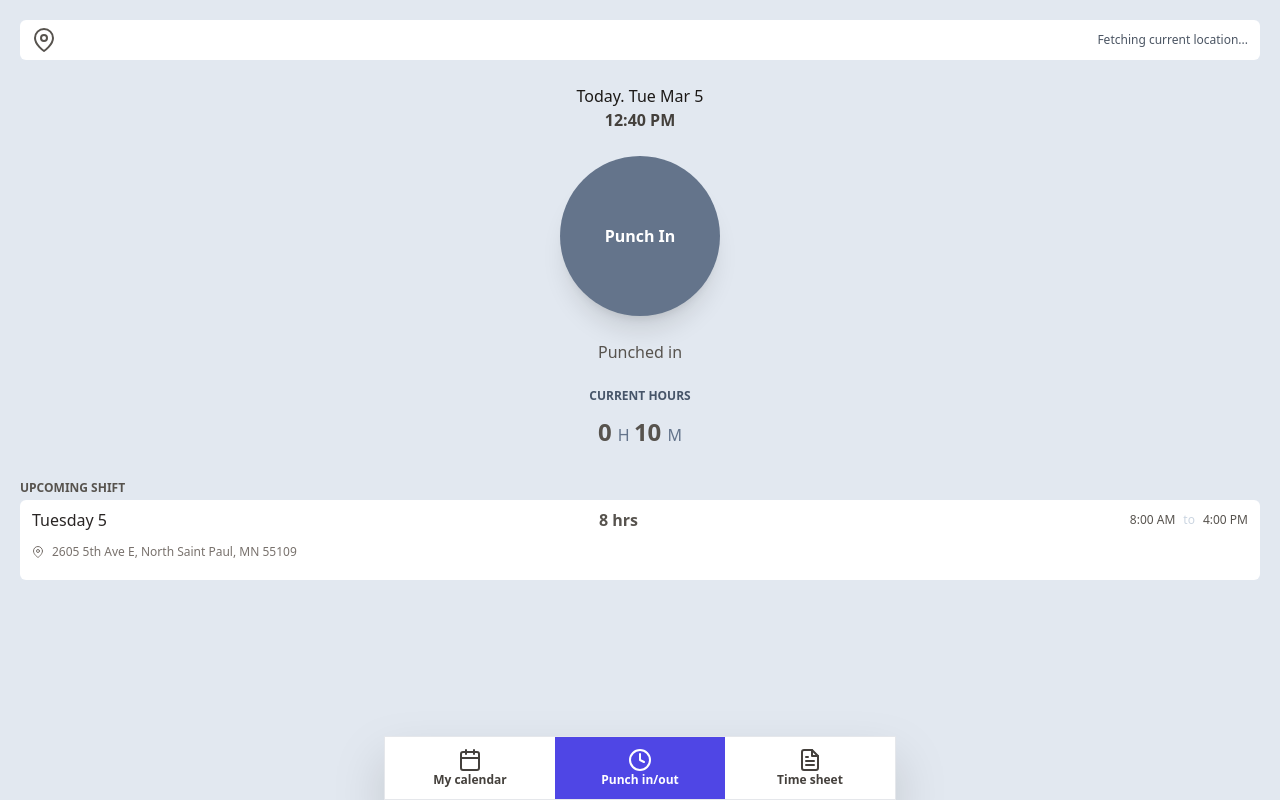
After one commit to sir-guevara/punchin, a Django app: template punchin/core/templates/staff/clock.html in a window 1280 px wide. The commit adds this page. Run offline with Django 5.2, Linux system fonts and the light colour scheme; the template is opened without the code that fills it, so the values that code supplies are empty; some libraries are stand-ins or nearby versions.

Commit message:
staff base layout

```diff
--- a/punchin/core/templates/base.html
+++ b/punchin/core/templates/base.html
@@ -97,6 +97,10 @@
 
       }
 
+      function setRate(event){
+        document.getElementById('overtime_hourly_rate').value = (parseFloat(event.target.value)*1.5).toFixed(2);
+      }
+
      /* function saveShift(event) {
         event.preventDefault(); // Block the form submission
         var formData = new FormData(event.target);
--- a/punchin/core/templates/dashboard/schedule.html
+++ b/punchin/core/templates/dashboard/schedule.html
@@ -41,7 +41,7 @@
             <div class="flex gap-3 justify-center items-center" >
                 <button class=" flex rounded gap-1 mx-2" onclick="printSection('print-section')"><span data-feather="printer" ></span></button>
 
-                <button class="bg-indigo-500 hover:bg-indigo-700 text-white font-bold py-2 px-4 rounded">Publish</button>
+                <button class="bg-indigo-500 flex items-center justify-center gap-2 hover:bg-indigo-700 text-white font-bold py-2 px-4 rounded">  Nofify <span data-feather="bell" width="20"></span></button>
 
             </div>
 
--- /dev/null
+++ b/punchin/core/templates/staff/clock.html
@@ -0,0 +1,42 @@
+{% extends './staff_base.html' %}
+{% block content %}
+    <div class="container flex items-center justify-between flex-col gap-6 min-h-96 text-stone-600">
+        <div class="bg-white p-2 w-full flex gap-3 justify-between items-center rounded-md px-3">
+            <span class="font-semibold"><i data-feather="map-pin"></i> </span>
+            <p id="address" class="text-xs text-gray-600">Fetching current location...</p>
+        </div>
+
+        <h2 class="text-center w-full font-light text-stone-900">Today. Tue Mar 5 <br> <span
+                class="text-center w-full font-semibold text-stone-700">12:40 PM</span></h2>
+
+        <button
+            class="h-40 w-40 rounded-full bg-slate-500 font-bold text-white p-6 shadow-xl flex items-center justify-center hover:bg-slate-600 active:bg-slate-600 active:shadow-2xl">Punch
+            In </button>
+
+
+
+
+            <p>Punched in </p>
+
+            <div class="w-full">
+                <h2 class="text-xs mb-1 font-bold text-center w-full uppercase text-slate-600">Current Hours</h2>
+                <div class="w-full rounded-md px-3 p-2 text-center">
+                    <div class=""><span class="text-2xl font-bold"> 0 </span> <span class="text-slate-500 text-md"> H </span> <span class="text-2xl font-bold"> 10 </span> <span class="text-slate-500"> M </span></div>
+                </div>
+            </div>
+
+
+        <div class="w-full">
+            <h2 class="text-xs mb-1 font-bold text-left w-full">UPCOMING SHIFT</h2>
+            <div class="w-full bg-white rounded-md px-3 p-2">
+                <div class="w-full flex gap-3 justify-between">
+                    <span class=" text-stone-800">Tuesday 5</span> <span class="font-semibold">8 hrs</span><span
+                        class="flex gap-2 items-center justify-center text-xs"> 8:00 AM <span
+                            class="text-slate-300">to</span> 4:00 PM</span>
+                </div>
+                <p class="text-xs my-2 text-sm flex gap-2 items-center text-stone-500"><i data-feather="map-pin"
+                        class="w-3"></i>2605 5th Ave E, North Saint Paul, MN 55109 </p>
+            </div>
+        </div>
+    </div>
+{% endblock content%}
--- a/punchin/core/templates/staff/punch_in_out.html
+++ /dev/null
@@ -1,4 +0,0 @@
-{% extends './main.html' %}
-{% block body %}
-
-{% endblock body%}
--- a/punchin/core/templates/staff/staff_base.html
+++ b/punchin/core/templates/staff/staff_base.html
@@ -3,9 +3,65 @@
 <head>
     <meta charset="UTF-8">
     <meta name="viewport" content="width=device-width, initial-scale=1.0">
-    <title>Punchin Dashbaord</title>
+    <script src="https://cdn.tailwindcss.com"></script>
+    <title>Punchin Clock</title>
+    <script src="https://unpkg.com/feather-icons"></script>
 </head>
-<body>
+<body class="bg-slate-200">
+    <div class="container h-screen p-5">
+        {% block content %}{% endblock %}
 
+
+<div class="fixed z-50 w-full h-16 max-w-lg -translate-x-1/2 bg-white border drop-shadow-2xl border-gray-200 bottom-0 left-1/2 dark:bg-gray-700 dark:border-gray-600 text-stone-700">
+    <div class="grid h-full max-w-lg grid-cols-3 mx-auto">
+        <button  type="button" class="inline-flex flex-col items-center justify-center px-5 rounded-s-full hover:bg-gray-50 dark:hover:bg-gray-800 group">
+            <span data-feather="calendar"></span>
+            <span class="text-xs font-semibold">My calendar</span>
+        </button>
+
+
+        <button data-tooltip-target="tooltip-wallet" type="button" class="inline-flex flex-col items-center justify-center px-5 hover:bg-gray-50 dark:hover:bg-gray-800 group bg-indigo-600 text-white">
+          <span data-feather="clock"></span>
+            <span class="text-xs font-semibold">Punch in/out</span>
+        </button>
+        <button data-tooltip-target="tooltip-wallet" type="button" class="inline-flex flex-col items-center justify-center px-5 hover:bg-gray-50 dark:hover:bg-gray-800 group">
+            <span data-feather="file-text"></span>
+              <span class="text-xs font-semibold">Time sheet</span>
+          </button>
+    </div>
+</div>
+
+    </div>
+    <script>
+        feather.replace();
+      </script>
+      <script>
+        // Function to get the user's current address
+        function getUserAddress() {
+          // Check if geolocation is supported
+          if (navigator.geolocation) {
+            // Get the user's current position
+            navigator.geolocation.getCurrentPosition(async function(position) {
+              // Retrieve latitude and longitude
+              const latitude = position.coords.latitude;
+              const longitude = position.coords.longitude;
+
+              // Fetch the address using reverse geocoding
+              const response = await fetch(`https://api.mapbox.com/geocoding/v5/mapbox.places/${longitude},${latitude}.json?access_token=pk.eyJ1IjoiZ3Jvb3Z5Z3VldiIsImEiOiJjamtnaW1zbTUwNHduM3BwMHN6Z2Npc2VhIn0.JcnLVCSpumv7OH8MNH3Ngw`);
+              const data = await response.json();
+
+              // Extract and display the address
+              const address = data.features[0].place_name;
+              document.getElementById('address').innerText = address;
+            });
+          } else {
+            // Geolocation is not supported
+            document.getElementById('address').innerText = 'Geolocation is not supported by your browser.';
+          }
+        }
+
+        // Call the function to get user's address when the page loads
+        getUserAddress();
+      </script>
 </body>
 </html>
--- a/punchin/core/views.py
+++ b/punchin/core/views.py
@@ -141,4 +141,4 @@ def shifts_delete_view(request,organization):
 
 @login_required
 def punchin_view(request):
-    return render(request, 'staff/punch_in_out.html')
+    return render(request, 'staff/clock.html')
```
Also changed, not shown: punchin/core/templates/dashboard/employees.html (+17 -17 lines), punchin/core/templates/staff/main.html (deleted, +0 -31 lines), punchin/db.sqlite3.
